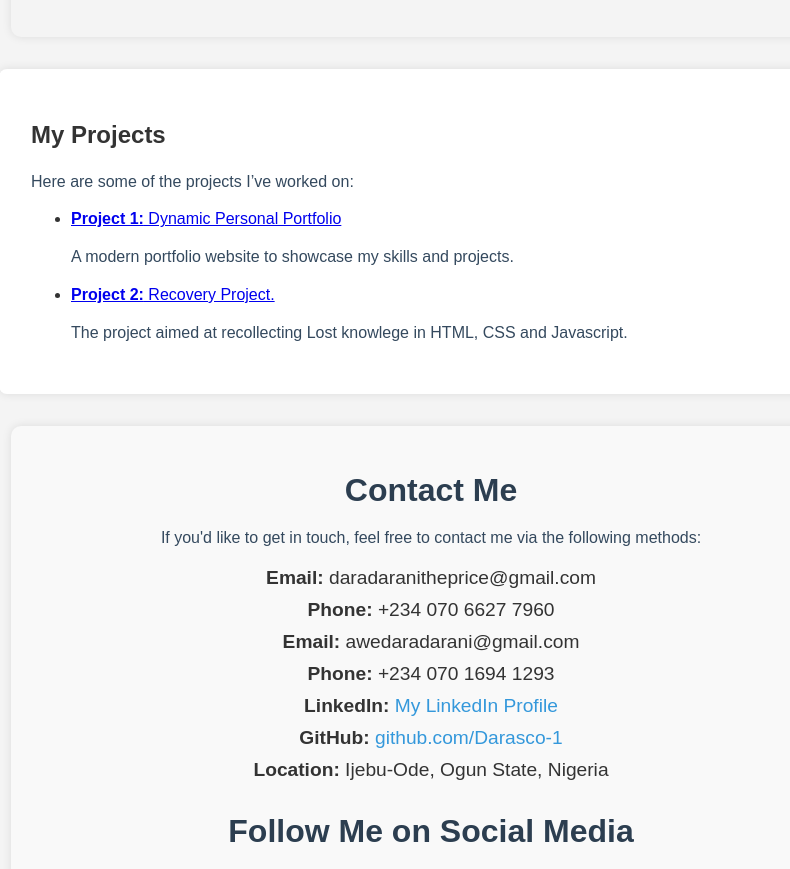
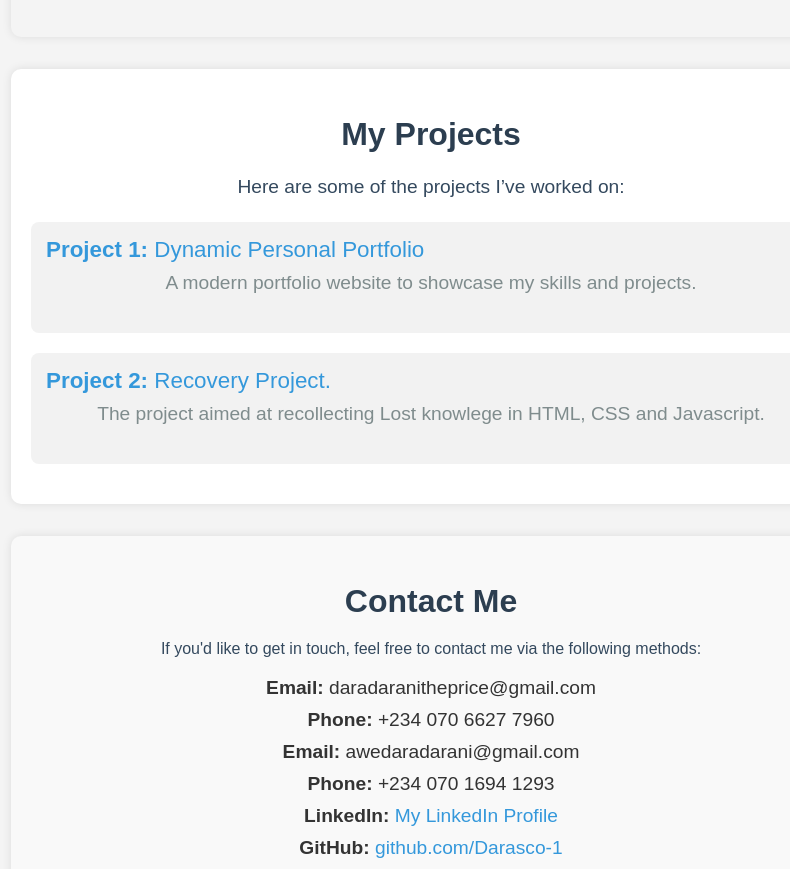
Before and after one commit to Darasco-1/Portfolio, a plain HTML site: page index.html in a window 1280 px wide. Shown: the part 1380-2249 px from the top of the page, without its empty margins (209-999 px from the left). Drawn offline with Linux system fonts and the light colour scheme.

Commit message:
Styled Project links

```diff
--- a/styles.css
+++ b/styles.css
@@ -190,3 +190,59 @@ footer {
     bottom: 0;
     width: 100%;
 }
+
+/* Project Section Styling */
+#projects {
+    background-color: #ffffff;
+    padding: 20px;
+    border-radius: 10px;
+    margin-top: 20px;
+    text-align: left;
+}
+
+#projects h2 {
+    color: #2c3e50;
+    font-size: 2em;
+    margin-bottom: 10px;
+    text-align: center;
+}
+
+#projects p {
+    font-size: 1.2em;
+    text-align: center;
+}
+
+.project-list {
+    list-style: none;
+    padding: 0;
+    margin: 20px 0;
+}
+
+.project-list li {
+    margin-bottom: 20px;
+    padding: 15px;
+    background-color: #f2f2f2;
+    border-radius: 8px;
+    transition: background-color 0.3s ease;
+}
+
+.project-list li:hover {
+    background-color: #e0e0e0;
+}
+
+.project-list a {
+    font-size: 1.4em;
+    color: #3498db;
+    text-decoration: none;
+}
+
+.project-list a:hover {
+    color: #2980b9;
+    text-decoration: underline;
+}
+
+.project-list p {
+    font-size: 1.1em;
+    margin-top: 5px;
+    color: #7f8c8d;
+}
```
